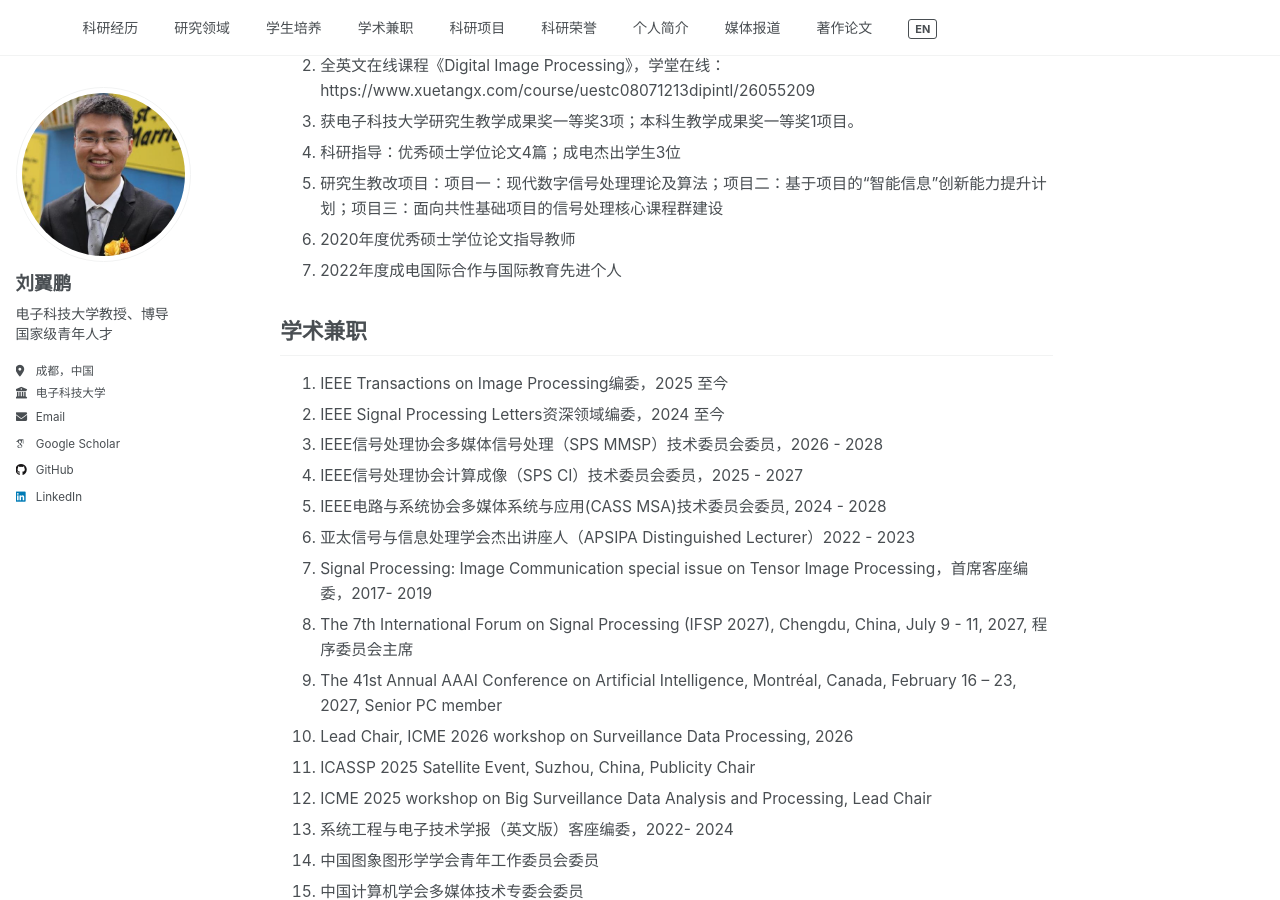
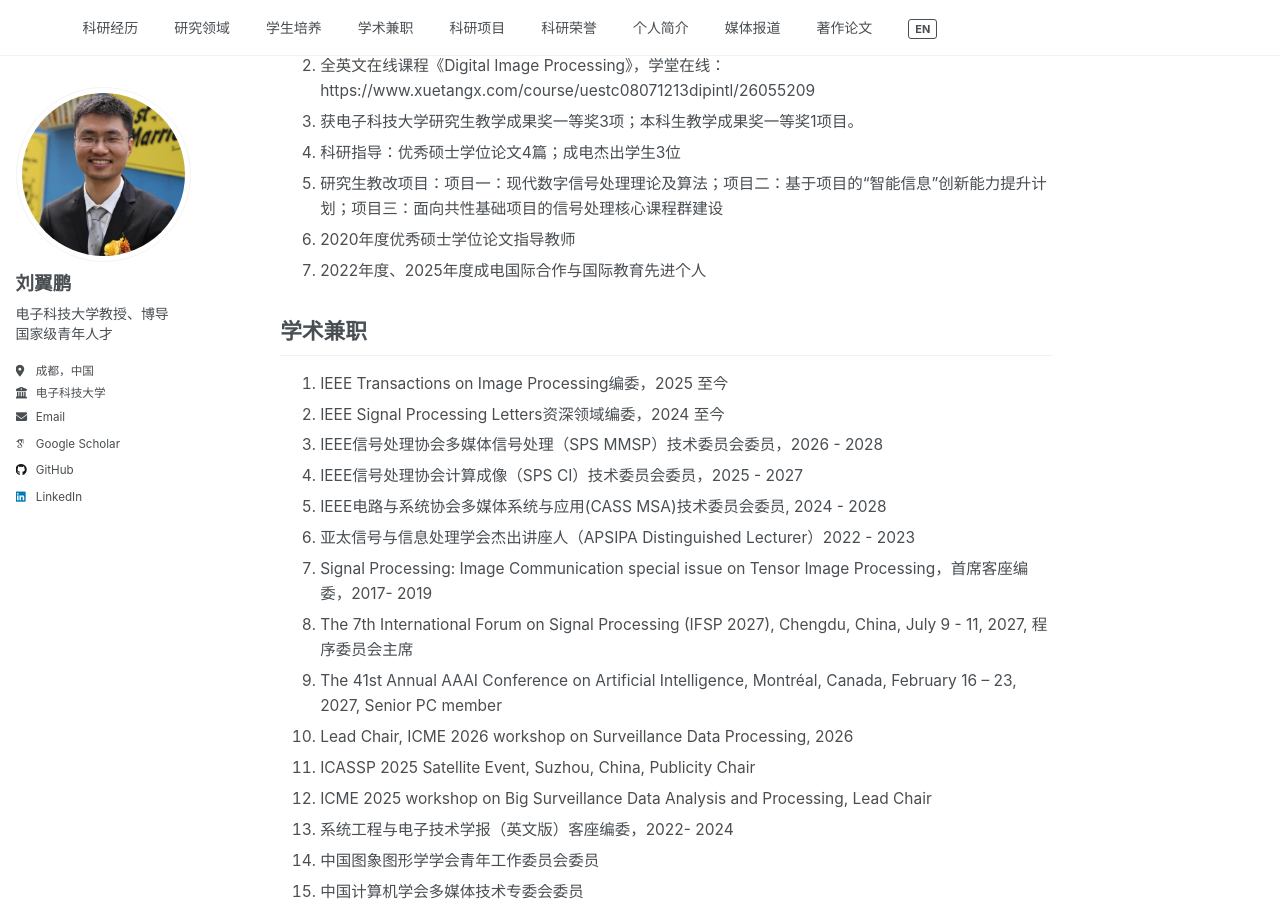
Before and after one commit to yipengliu/yipengliu.github.io, a Jekyll site: the page built from _pages/main-zh.md, in a window 1280 px wide and 900 px high, scrolled down 700 px. Built offline with Jekyll 4.4.1, drawn with Linux system fonts in a browser that asks for light colours; some web fonts are replaced.

Commit message:
Update achievements for 2022 and 2025

```diff
--- a/_pages/main-zh.md
+++ b/_pages/main-zh.md
@@ -34,7 +34,7 @@ redirect_from:
 4. 科研指导：优秀硕士学位论文4篇；成电杰出学生3位
 5. 研究生教改项目：项目一：现代数字信号处理理论及算法；项目二：基于项目的“智能信息”创新能力提升计划；项目三：面向共性基础项目的信号处理核心课程群建设
 6. 2020年度优秀硕士学位论文指导教师
-7. 2022年度成电国际合作与国际教育先进个人
+7. 2022年度、2025年度成电国际合作与国际教育先进个人
 
 ## <a id="学术兼职"></a>学术兼职
 
```
